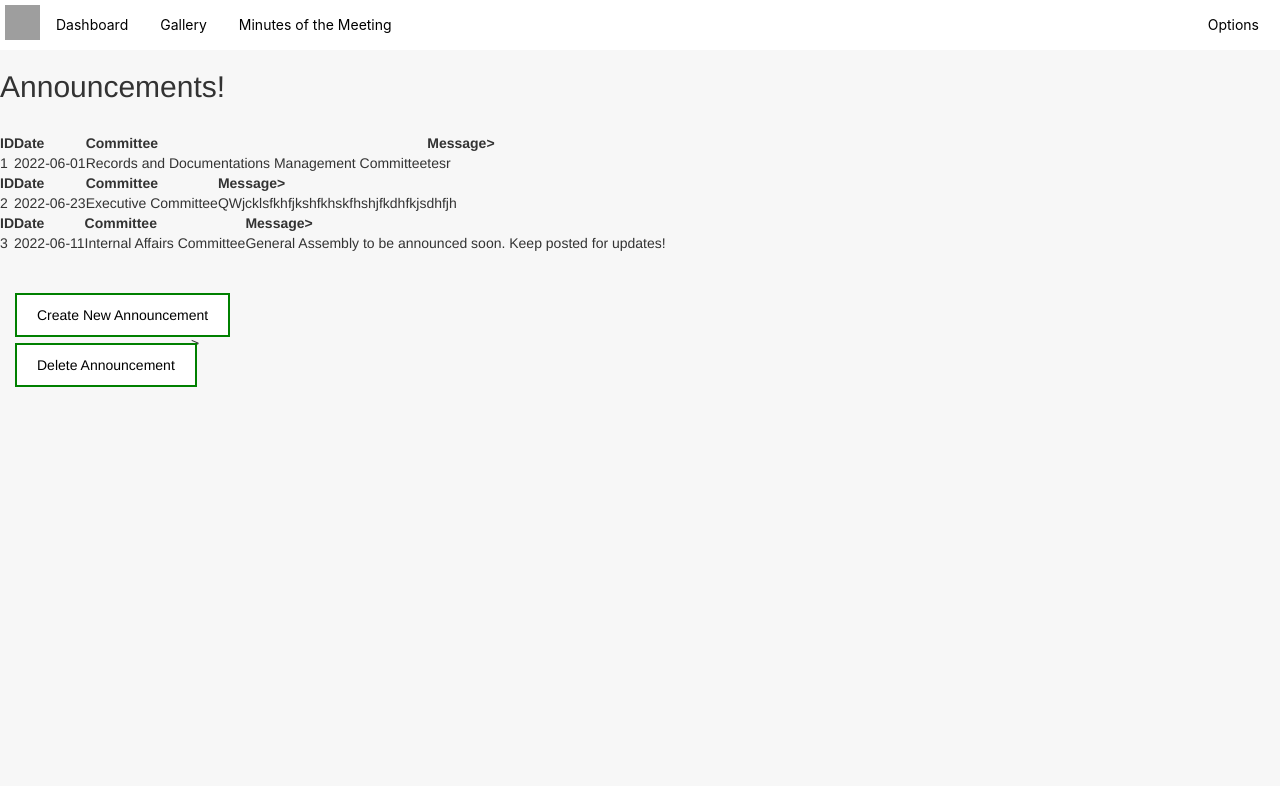
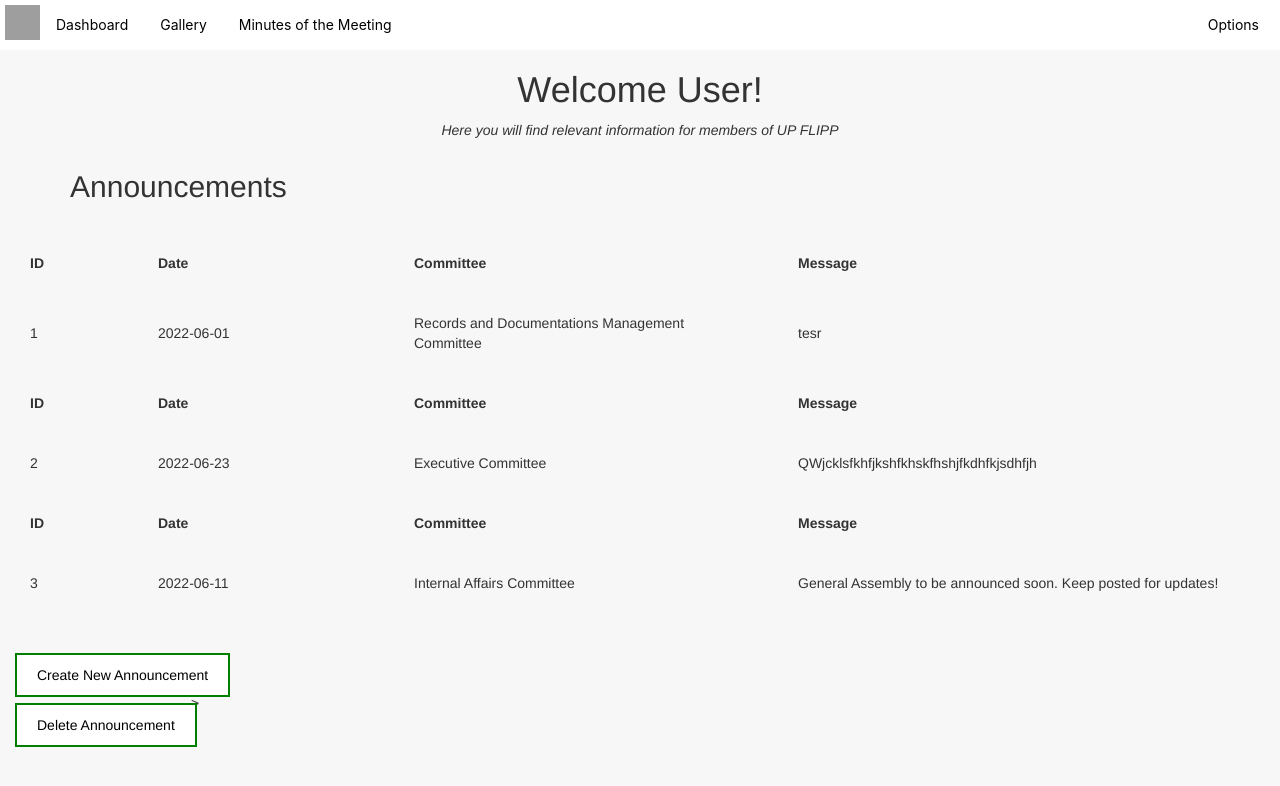
Before and after one commit to delinquentxx/LIS161_FINALPROJECT, a Flask app: page /dashboard in a window 1280 px wide. Shown: the top 786 px of the page. Run offline with Flask 2, Linux system fonts and the light colour scheme; a user stored in the database is signed in; data comes from the database, SQL or seed files in the repository; both versions use the stored data as it was after the commit; some libraries are stand-ins or nearby versions; grey boxes are pictures that could not be loaded.

Commit message:
dashboard cleaned up

```diff
--- a/static/dashboard_extension/dashboard.css
+++ b/static/dashboard_extension/dashboard.css
@@ -20,3 +20,16 @@ a.one:hover, a.one:active {
   background-color: green;
   color: white;
 }
+
+th, td {
+  padding: 15px;
+  padding-top: 20px;
+  padding-bottom: 20px;
+  padding-left: 30px;
+  padding-right: 30px;
+}
+
+table {
+  border-spacing: 30px;
+  border: 1px gray;
+}
--- a/templates/dashboard.html
+++ b/templates/dashboard.html
@@ -6,16 +6,27 @@
 <link rel="stylesheet" href={{ url_for('static', filename='dashboard_extension/dashboard.css') }}>
 
 <body>
-<h2>Announcements!</h2>
+    <div class="text-center"><h1>Welcome User!</h1></div>
+    <div class="text-center">
+        <p><i>Here you will find relevant information for members of UP FLIPP</i></p>
+    </div>
+    <div class="container" >
+        <h2 stlye="text-align:left;">Announcements</h2>
+    </div>
+
 <br>
 
  {% for announcement in announcements %}
-<table>
+<table class="fixed" width="100%">
+    <col width="10%" />
+    <col width="20%" />
+    <col width="30%" />
+    <col width="40%" />
     <tr>
         <th>ID</th>
         <th>Date</th>
         <th>Committee</th>
-        <th>Message></th>
+        <th>Message</th>
     </tr>
     <tr>
         <td>{{ announcement.id }}</td>
```
Also changed, not shown: flipp.db.
